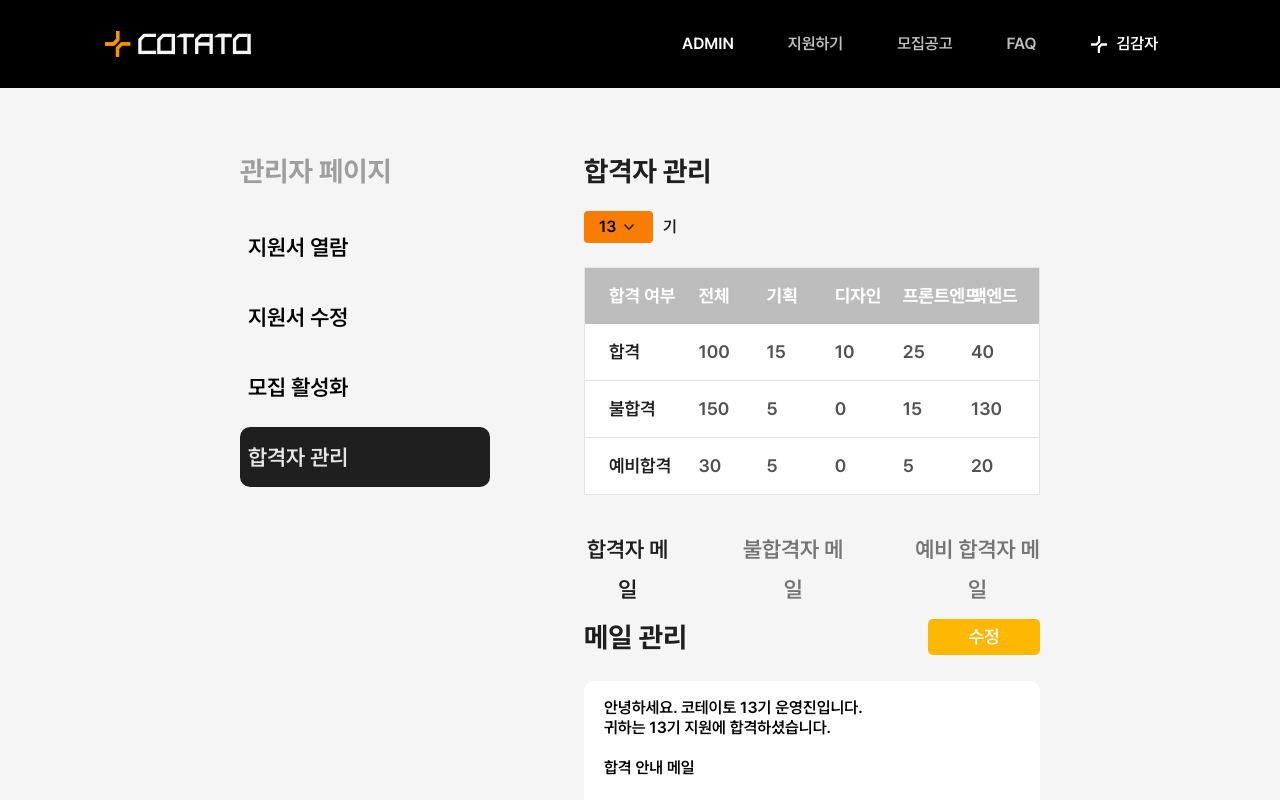
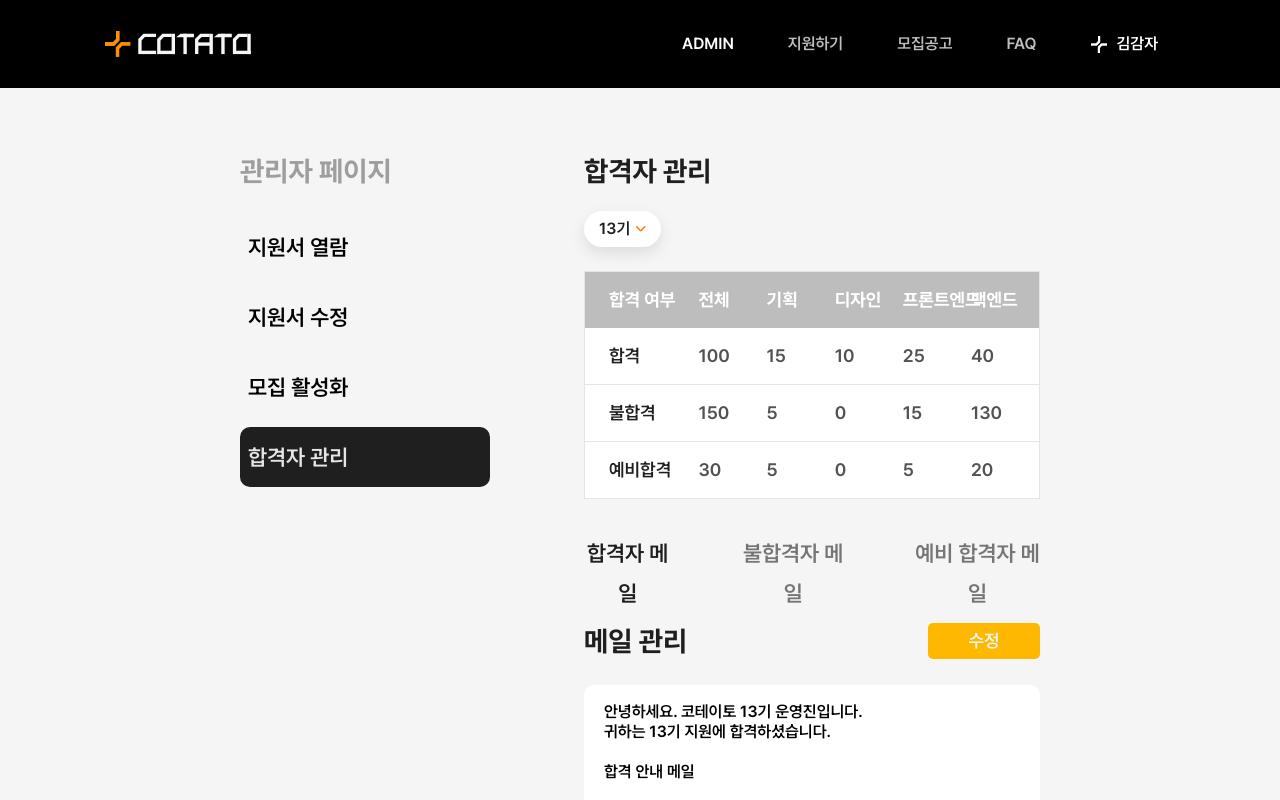
Before and after one commit to IT-Cotato/COTATO-FE-v2, a Next.js app: page /admin/results in a window 1280 px wide. Built offline with nearby package versions, Linux system fonts and the light colour scheme.

Commit message:
fix(style): 전역 기수 드롭다운 컴포넌트 적용 (#23)

```diff
--- a/src/app/admin/(with-sidebar)/application-form/_components/form/AdminApplicationFormHeader.tsx
+++ b/src/app/admin/(with-sidebar)/application-form/_components/form/AdminApplicationFormHeader.tsx
@@ -23,7 +23,7 @@ export const AdminApplicationFormHeader = () => {
       <div className='flex flex-row justify-between'>
         <GenerationDropdown
           generation={generation}
-          generations={['13기', '14기', '15기']}
+          generations={['13', '14', '15']}
           onSelect={setGeneration}
         />
         {isEditingRecruitmentInfo ? (
--- a/src/app/admin/(with-sidebar)/results/_components/result-manage/ManageResult.tsx
+++ b/src/app/admin/(with-sidebar)/results/_components/result-manage/ManageResult.tsx
@@ -1,9 +1,9 @@
 'use client';
 import {useState} from 'react';
 import {RESULT_DATA} from '@/mocks/mock-result';
-import {TermSelect} from '@/app/admin/(with-sidebar)/results/_components/result-manage/TermSelect';
 import {ResultTable} from '@/app/admin/(with-sidebar)/results/_components/result-manage/ResultTable';
 import {ResultSummaryData} from '@/schemas/admin/admin-result-type';
+import {GenerationDropdown} from '@/components/dropdown/GenerationDropdown';
 
 export const ManageResult = () => {
   const terms = Object.keys(RESULT_DATA).sort((a, b) => Number(b) - Number(a));
@@ -15,10 +15,10 @@ export const ManageResult = () => {
   return (
     <div className='flex w-full flex-col gap-6'>
       <h2 className='text-h4 text-neutral-800'>합격자 관리</h2>
-      <TermSelect
-        value={selectedTerm}
-        onChange={setSelectedTerm}
-        options={terms}
+      <GenerationDropdown
+        generation={selectedTerm}
+        onSelect={setSelectedTerm}
+        generations={terms}
       />
       <ResultTable data={currentData} />
     </div>
--- a/src/components/dropdown/GenerationDropdown.tsx
+++ b/src/components/dropdown/GenerationDropdown.tsx
@@ -30,21 +30,20 @@ export const GenerationDropdown = ({
   };
 
   return (
-    <div
-      className='relative flex flex-row items-center gap-2.5'
-      ref={dropdownRef}>
+    <div className='flex flex-row items-center gap-2.5'>
+      <div className='relative' ref={dropdownRef}>
         <button
           type='button'
           onClick={handleToggle}
           className='shadow-default flex items-center gap-1.5 rounded-[30px] bg-white px-3.75 py-2 text-body-m text-neutral-800'>
-        <span>{generation}</span>
-
+          <span>{generation}기</span>
           <ChevronDown
             className={`text-primary transition-transform duration-200 ${
               isOpen ? 'rotate-180' : 'rotate-0'
             }`}
           />
         </button>
+
         {isOpen && (
           <ul className='absolute top-full left-0 z-10 mt-2 w-full rounded-sm bg-neutral-700 text-center'>
             {generations.map((gen) => (
@@ -52,11 +51,12 @@ export const GenerationDropdown = ({
                 key={gen}
                 onClick={() => handleSelect(gen)}
                 className='cursor-pointer py-1.5 text-body-m font-normal text-neutral-400 hover:text-primary'>
-              {gen}
+                {gen}기
               </li>
             ))}
           </ul>
         )}
       </div>
+    </div>
   );
 };
--- a/src/store/useAdminApplicationFormStore.ts
+++ b/src/store/useAdminApplicationFormStore.ts
@@ -18,7 +18,7 @@ interface AdminApplicationFormState {
 
 export const useAdminApplicationFormStore = create<AdminApplicationFormState>(
   (set) => ({
-    generation: '13기',
+    generation: '13',
     isEditingRecruitmentInfo: false,
     isEditingApplicationForm: false,
     isFormValid: true,
```
Lines whose indentation alone changed are shown as unchanged.
